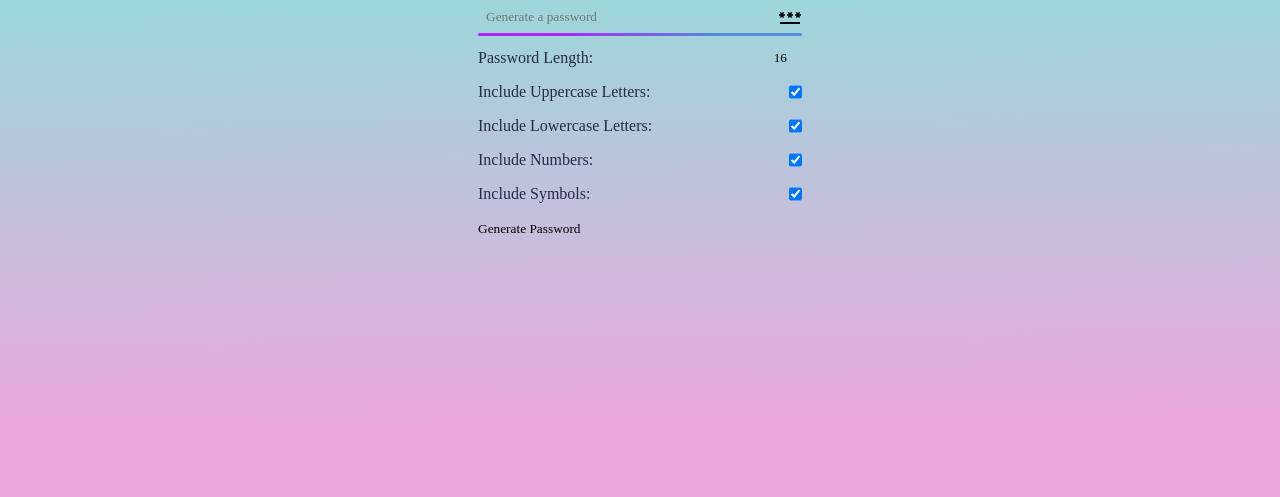
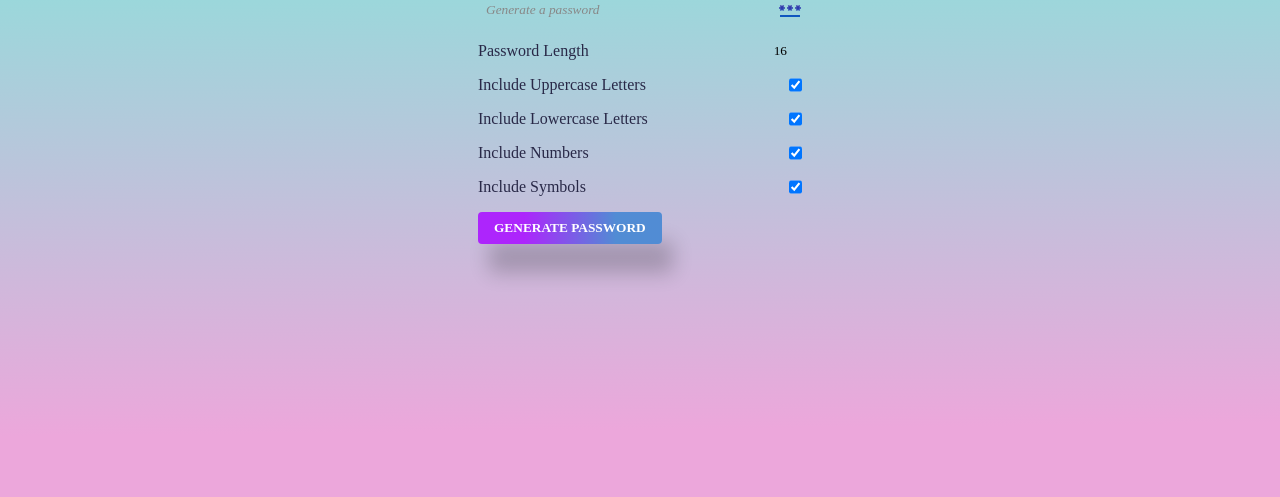
Before and after one commit to estera09-ux/password-generator, a plain HTML site: page index.html in a window 1280 px wide. Shown: the part 303-800 px from the top of the page. Drawn offline with Linux system fonts and the light colour scheme.

Commit message:
centered the layout of the app and the button

```diff
--- a/css/style.css
+++ b/css/style.css
@@ -23,6 +23,15 @@ h1 {
 	font-size: 1.5rem;
 	margin-bottom: 1rem;
 }
+
+
+
+
+
+
+
+
+
 
 input:not([type="checkbox"]),
 button {
@@ -52,7 +61,7 @@ input[type="checkbox"] {
 	left: 0;
 	right: 0;
 	border-radius: 3px;
-	background: linear-gradient(to right, #ad25fc 25%, #518cd4 75%);
+	/* background: linear-gradient(to right, #ad25fc 25%, #518cd4 75%); */
 }
 
 .wrap-password input {
@@ -60,6 +69,22 @@ input[type="checkbox"] {
 	padding: 0.5rem;
 	color: #282847;
 }
+
+.wrap-password input::placeholder {
+	color: #888;
+	font-style: italic;
+}
+
+.wrap-password button {
+	cursor: pointer;
+	background: linear-gradient(to bottom, #631093 0%, #055ac2 75%);
+	-webkit-background-clip: text;
+	-webkit-text-fill-color: transparent;
+}
+
+
+
+
 
 
 
@@ -78,3 +103,18 @@ label span {
 label input[type="number"] {
 	text-align: right;
 }
+
+
+button[type="submit"] {
+	cursor: pointer;
+	padding: 0.5rem 1rem;
+	color: #FFF;
+	font-weight: bold;
+	text-transform: uppercase;
+	border-radius: 0.25rem;
+	background: linear-gradient(to right, #ad25fc 25%, #518cd4 50%);
+	background-size: 200%;
+	background-position: 25%;
+	transition: 0.4s ease-out;
+    box-shadow: 11px 29px 20px rgba(0, 0, 0, 0.2);
+}
--- a/index.html
+++ b/index.html
@@ -24,27 +24,27 @@
           </label>
          <!-- the options to select the password from  -->
           <label>
-            <span>Password Length:</span>
+            <span>Password Length</span>
             <input type="number" id="length" value="16" />
           </label>
 
           <label>
-            <span>Include Uppercase Letters:</span>
+            <span>Include Uppercase Letters</span>
             <input type="checkbox" id="uppercase" checked />
         </label>
 
         <label>
-            <span>Include Lowercase Letters:</span>
+            <span>Include Lowercase Letters</span>
             <input type="checkbox" id="lowercase" checked />
         </label>
 
         <label>
-            <span>Include Numbers:</span>
+            <span>Include Numbers</span>
             <input type="checkbox" id="numbers" checked />
         </label>
 
         <label>
-            <span>Include Symbols:</span>
+            <span>Include Symbols</span>
             <input type="checkbox" id="symbols" checked />
         </label>
          <!-- the button that generates the password -->
```
